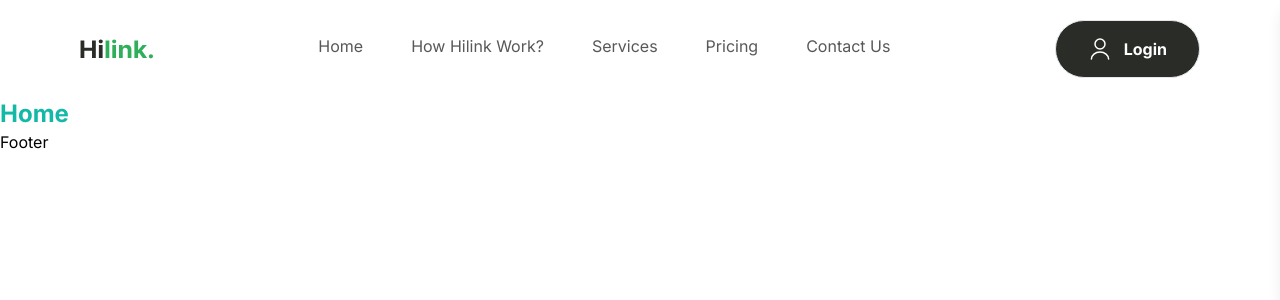
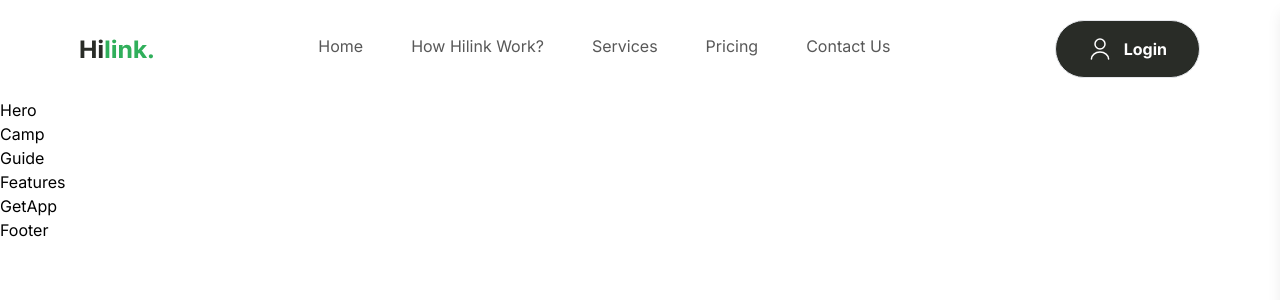
Before and after one commit to MenathNDGD/Travel-Web-UI-NextJS, a Next.js app: page / in a window 1280 px wide. Shown: the top 300 px of the page. Built offline with nearby package versions, Linux system fonts and the light colour scheme.

Commit message:
Update Home component to include Hero, Camp, Guide, Features, and GetApp components

```diff
--- a/app/page.tsx
+++ b/app/page.tsx
@@ -1,7 +1,17 @@
+import Camp from "@/components/Camp";
+import Features from "@/components/Features";
+import GetApp from "@/components/GetApp";
+import Guide from "@/components/Guide";
+import Hero from "@/components/Hero";
+
 export default function Home() {
   return (
-    <div className="font-bold text-teal-500 text-2xl">
-      <h1>Home</h1>
-    </div>
+    <>
+      <Hero />
+      <Camp />
+      <Guide />
+      <Features />
+      <GetApp />
+    </>
   );
 }
```
